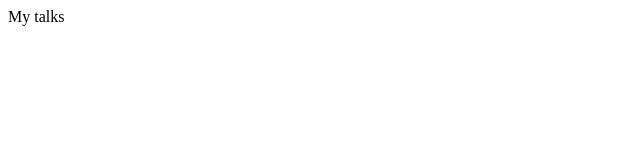
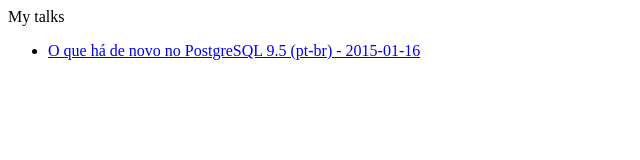
Before and after one commit to gbmoretti/talks, a plain HTML site: page index.html in a window 1280 px wide. Shown: the whole page, without its empty margins (0-640 px from the left). Drawn offline with Linux system fonts and the light colour scheme.

Commit message:
Add the link to the first talk

```diff
--- a/index.html
+++ b/index.html
@@ -1 +1,7 @@
 My talks
+
+<ul>
+  <li>
+    <a href="/postgresql-9.5/index.html">O que há de novo no PostgreSQL 9.5 (pt-br) - 2015-01-16</a>
+  </li>
+</ul>
```
